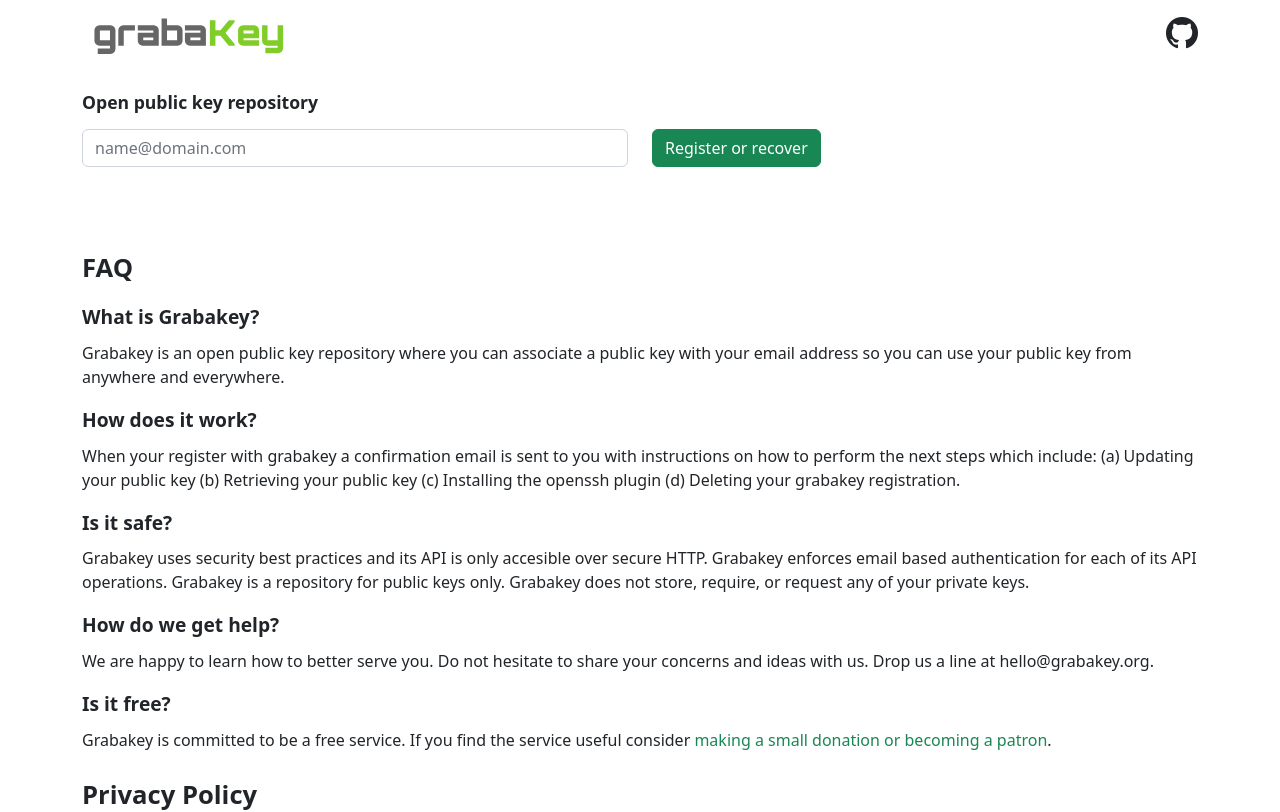
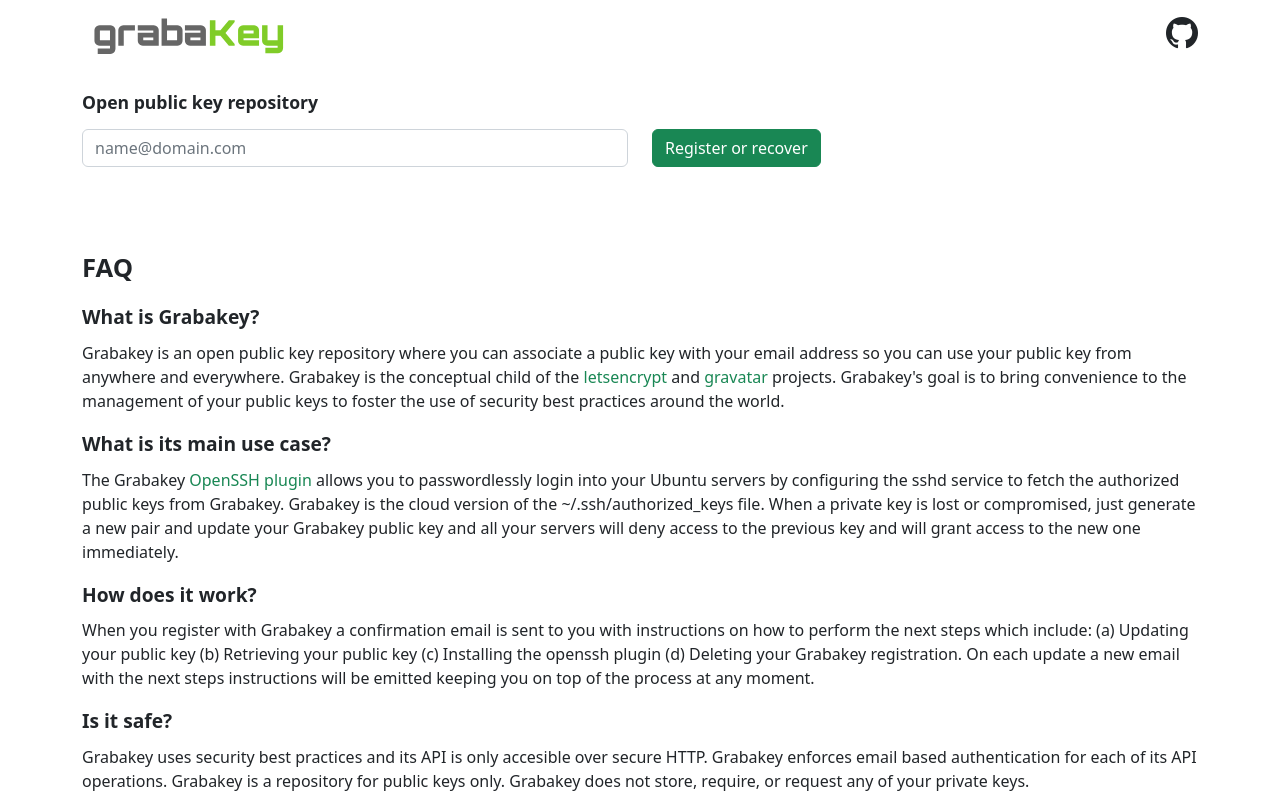
Before and after one commit to GrabakeyOrg/gak_frontend, a Svelte app: page / in a window 1280 px wide. Shown: the top 812 px of the page. Built offline with nearby package versions, Linux system fonts and the light colour scheme.

Commit message:
Button disabled during fetch. FAQ update.

```diff
--- a/src/App.svelte
+++ b/src/App.svelte
@@ -2,15 +2,18 @@
   import gakLogo from "/logo.svg";
   let email = "";
   let alert = { class: "alert hide", text: "" };
+  let disabled = false;
   const on_submit = async (e) => {
     e.preventDefault(0);
     // console.log(`${email}`);
+    disabled = true;
     alert = { class: "alert hide", text: "" };
     const res = await fetch("/api/pubkey", {
       method: "POST",
       body: email,
     });
     // console.log(`${res.status}`);
+    disabled = false;
     switch (res.status) {
       case 200:
         alert = {
@@ -21,7 +24,7 @@
       default:
         alert = {
           class: "alert alert-danger mt-3",
-          text: "Failure calling the grabakey API.",
+          text: "Failure calling the Grabakey API.",
         };
         break;
     }
@@ -64,6 +67,7 @@
         </div>
         <div class="col">
           <button
+            {disabled}
             type="submit"
             class="btn btn-success"
             title="Click to register or recover access"
@@ -83,16 +87,42 @@
     <p>
       Grabakey is an open public key repository where you can associate a public
       key with your email address so you can use your public key from anywhere
-      and everywhere.
+      and everywhere. Grabakey is the conceptual child of the <a
+        target="_blank"
+        rel="noreferrer"
+        href="https://letsencrypt.org">letsencrypt</a
+      >
+      and
+      <a target="_blank" rel="noreferrer" href="https://gravatar.com"
+        >gravatar</a
+      > projects. Grabakey's goal is to bring convenience to the management of your
+      public keys to foster the use of security best practices around the world.
+    </p>
+  </div>
+  <div id="usecase">
+    <h3>What is its main use case?</h3>
+    <p>
+      The Grabakey <a
+        target="_blank"
+        rel="noreferrer"
+        href="https://github.com/grabakey/gak_openssh">OpenSSH plugin</a
+      > allows you to passwordlessly login into your Ubuntu servers by configuring
+      the sshd service to fetch the authorized public keys from Grabakey. Grabakey
+      is the cloud version of the ~/.ssh/authorized_keys file. When a private key
+      is lost or compromised, just generate a new pair and update your Grabakey public
+      key and all your servers will deny access to the previous key and will grant
+      access to the new one immediately.
     </p>
   </div>
   <div id="howto">
     <h3>How does it work?</h3>
     <p>
-      When your register with grabakey a confirmation email is sent to you with
+      When you register with Grabakey a confirmation email is sent to you with
       instructions on how to perform the next steps which include: (a) Updating
       your public key (b) Retrieving your public key (c) Installing the openssh
-      plugin (d) Deleting your grabakey registration.
+      plugin (d) Deleting your Grabakey registration. On each update a new email
+      with the next steps instructions will be emitted keeping you on top of the
+      process at any moment.
     </p>
   </div>
   <div id="safety">
@@ -140,11 +170,6 @@
       If You do not accept these Terms of Use, do not use the Website. By using
       this Website, you represent that you are of legal age to form a binding
       contract with Grabakey.
-    </p>
-    <p>
-      The purpose of Grabakey is to build tools that bring convenience to the
-      management of your public keys to foster the use of security best
-      practices around the world.
     </p>
     <h3>You agree to the following rules:</h3>
     <p>
```
